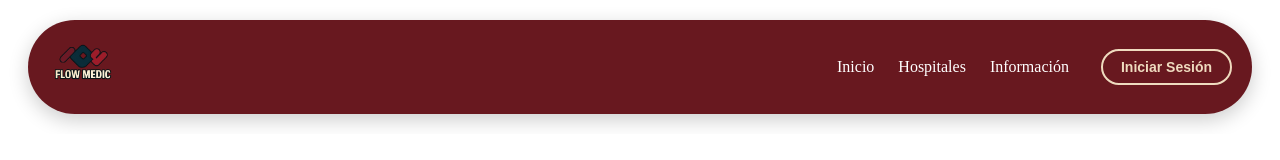
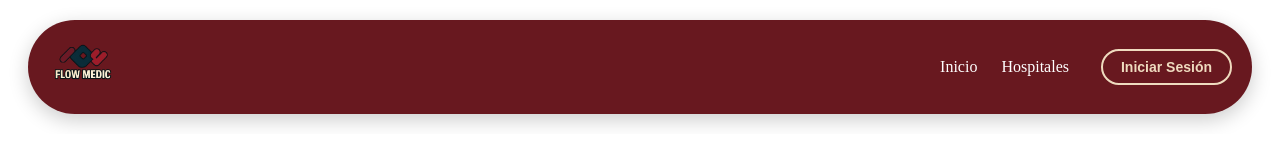
Before and after one commit to Nat-GS/Frontend_Flow_Medic, a Vue app in the folder frontend/: page / in a window 1280 px wide. Shown: the top 160 px of the page. Built offline with nearby package versions, Linux system fonts and the light colour scheme.

Commit message:
direccionando en navbare implementando index

```diff
--- a/frontend/src/components/NavbarGeneral.vue
+++ b/frontend/src/components/NavbarGeneral.vue
@@ -1,30 +1,25 @@
 <template>
   <nav class="navbar">
     <!-- Logo -->
-    <div class="logo" @click="navigate('home')">
+    <div class="logo" @click="goBack">
       <img src="../assets/logo_fm.png" alt="Logo" class="logo-img" />
     </div>
 
+    <!-- Si estamos en Login, solo mostrar botón Volver -->
+    <div v-if="$route.name === 'Login'" class="right-block">
+      <button class="btn btn-outline" @click="goBack">Volver</button>
+    </div>
+
+    <!-- Menú normal si no estamos en Login -->
+    <div v-else>
       <!-- Desktop menu -->
       <div class="menu-desktop">
-      <!-- Enlaces centrales -->
         <ul class="menu">
-        <li>
-          <a @click.prevent="navigate('home')" class="menu-link">Inicio</a>
-        </li>
-        <li>
-          <a @click.prevent="scrollTo('#menu-usuario')" class="menu-link">
-            Hospitales
-          </a>
-        </li>
-        <li>
-          <a @click.prevent="scrollTo('#')" class="menu-link">Información</a>
-        </li>
+          <li><a @click.prevent="navigate('Home')" class="menu-link">Inicio</a></li>
+          <li><a @click.prevent="navigate('Hospitales')" class="menu-link">Hospitales</a></li>
         </ul>
 
-      <!-- Bloque derecho -->
         <div class="right-block">
-        <!-- “Volver” en rutas especiales -->
           <button
             v-if="onSpecialRoute"
             class="btn btn-outline"
@@ -32,50 +27,39 @@
           >
             Volver
           </button>
-
-        <!-- En modo “public” -->
           <button
             v-else-if="mode === 'public'"
             class="btn btn-outline"
-          @click="navigate('login')"
+            @click="navigate('Login')"
           >
             Iniciar Sesión
           </button>
-        <!-- En modo “user” no aparece nada más -->
         </div>
       </div>
 
-    <!-- Menú hamburguesa móvil -->
+      <!-- Mobile menu -->
       <div class="menuToggle">
         <input type="checkbox" id="menu-btn" v-model="menuOpen" />
         <span></span><span></span><span></span>
         <ul class="menuItem">
-        <li>
-          <a @click.prevent="navigate('home')" class="menu-link">Inicio</a>
-        </li>
-        <li>
-          <a @click.prevent="scrollTo('#menu-usuario')" class="menu-link">
-            Hospitales
-          </a>
-        </li>
-        <li>
-          <a @click.prevent="scrollTo('#')" class="menu-link">Información</a>
-        </li>
+          <li><a @click.prevent="navigate('Home')" class="menu-link">Inicio</a></li>
+          <li><a @click.prevent="navigate('Hospitales')" class="menu-link">Hospitales</a></li>
           <li v-if="mode === 'public'">
-          <button class="btn btn-outline" @click="navigate('login')">
+            <button class="btn btn-outline" @click="navigate('Login')">
               Iniciar Sesión
             </button>
           </li>
         </ul>
       </div>
+    </div>
   </nav>
 </template>
+
 
 <script>
 export default {
   name: 'NavbarGeneral',
   props: {
-    // 'public' muestra “Iniciar Sesión”, 'user' lo oculta
     mode: {
       type: String,
       default: 'public'
@@ -88,7 +72,6 @@ export default {
   },
   computed: {
     onSpecialRoute() {
-      // Lista de rutas donde mostramos "Volver"
       const specials = [
         'mis-mascotas',
         'perfil-mascota',
@@ -101,8 +84,8 @@ export default {
     }
   },
   methods: {
-    navigate(route) {
-      this.$router.push({ name: route });
+    navigate(routeName) {
+      this.$router.push({ name: routeName });
       this.menuOpen = false;
     },
     scrollTo(hash) {
--- a/frontend/src/views/Login.vue
+++ b/frontend/src/views/Login.vue
@@ -1,4 +1,8 @@
 <template>
+  <div>
+    <NavbarComponent />
+
+    <!-- Contenedor principal -->
     <div class="grid">
       <!-- Sección izquierda: formulario -->
       <div class="order__left centered">
@@ -27,7 +31,6 @@
               v-model="password"
               autocomplete="off"
             />
-
             <button type="submit" class="login__button">
               <font-awesome-icon :icon="['fas', 'sign-in-alt']" /> Ingresar
             </button>
@@ -44,13 +47,15 @@
         />
       </div>
     </div>
+  </div>
 </template>
 
 <script>
+import NavbarComponent from '@/components/NavbarGeneral.vue'
 import axios from 'axios'
 import Swal from 'sweetalert2'
 
-// Importaciones FontAwesome
+// FontAwesome
 import { FontAwesomeIcon } from '@fortawesome/vue-fontawesome'
 import { library } from '@fortawesome/fontawesome-svg-core'
 import { faCircleUser, faSignInAlt } from '@fortawesome/free-solid-svg-icons'
@@ -60,7 +65,8 @@ library.add(faCircleUser, faSignInAlt)
 export default {
   name: 'LoginPage',
   components: {
-    FontAwesomeIcon
+    FontAwesomeIcon,
+    NavbarComponent
   },
   data() {
     return {
```
Lines whose indentation alone changed are shown as unchanged.
